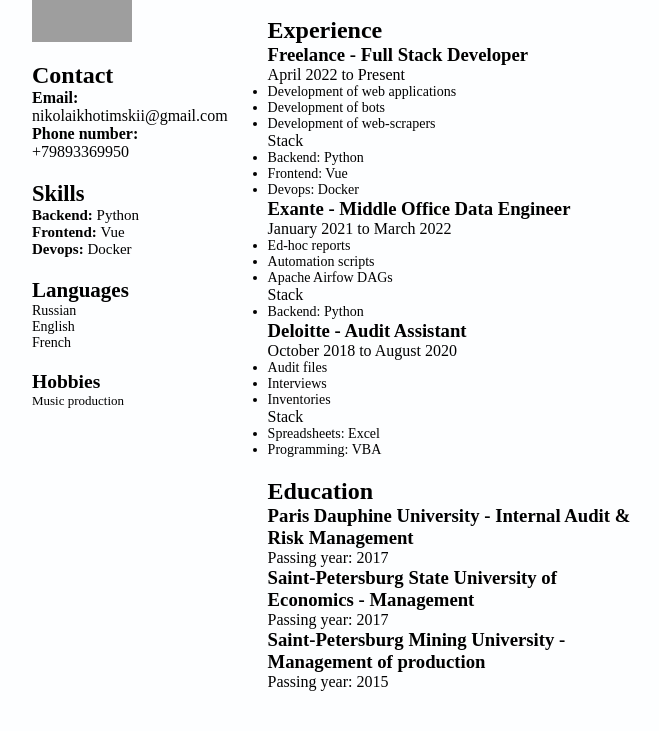
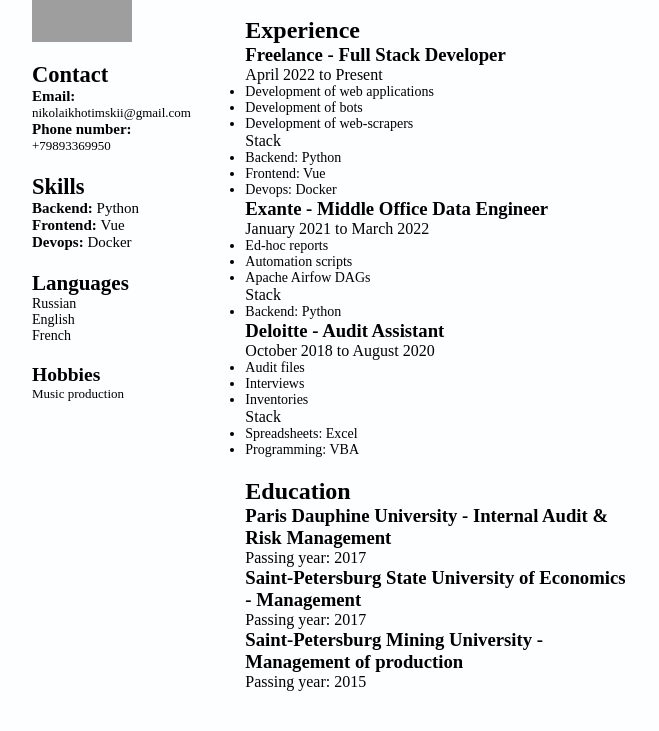
Before and after one commit to nkhotimskii/nkhotimskii.github.io, a plain HTML site: page index.html in a window 1280 px wide. Shown: the part 78-809 px from the top of the page, without its empty margins (308-967 px from the left). Drawn offline with Linux system fonts and the light colour scheme; grey boxes are pictures that could not be loaded.

Commit message:
Contact data modified

```diff
--- a/cv.css
+++ b/cv.css
@@ -36,15 +36,23 @@ body {
 .h2 {
 	background-color: rgb(4, 96, 150);
 }
+
 .Experience li {
 	font-size: 14px;
+}
+.Contact {
+	font-size: 15px;
+}
+.Contact li {
+	list-style: none;
+	font-size: 13px;
 }
 .Skills {
 	font-size: 15px;
 }
+.Languages {
+	font-size: 14px;
+}
 .Hobbies {
 	font-size: 13px;
 }
-.Languages {
-	font-size: 14px;
-}
--- a/index.html
+++ b/index.html
@@ -22,12 +22,12 @@
 			</div>
 			<div class="Contact">
 				<h2>Contact</h2>
-				<p>
-					<b>Email: </b>nikolaikhotimskii@gmail.com
-				</p>
-				<p>
-					<b>Phone number: </b>+79893369950
-				</p>
+				<ul>
+					<span class="label"><b>Email:</b></span>
+					<li>nikolaikhotimskii@gmail.com</li>
+					<span class="label"><b>Phone number:</b></span>
+					<li>+79893369950</li>
+				</ul>
 			</div>
 			<div class="Skills">
 				<h2>Skills</h2>
```
